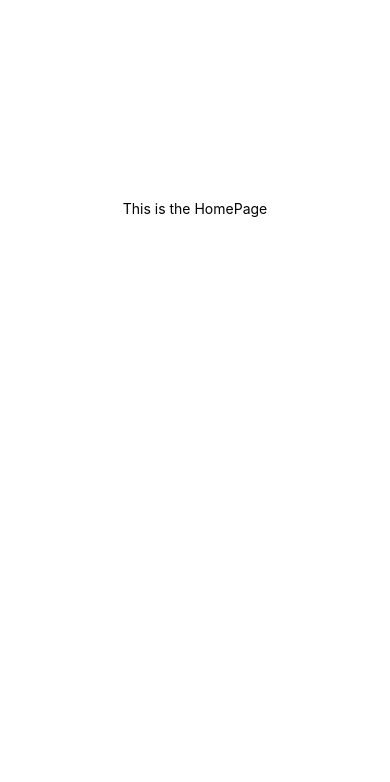
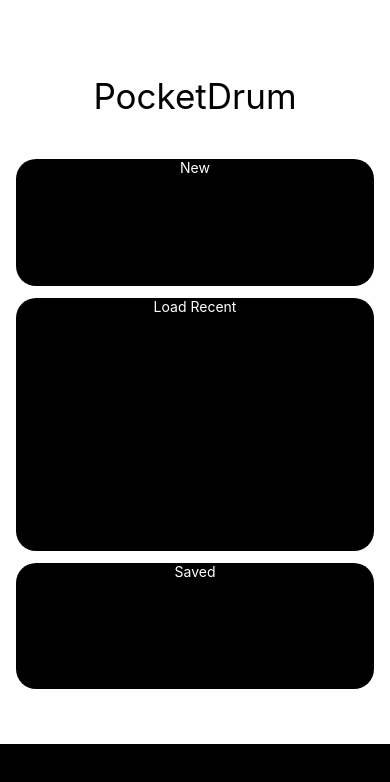
Before and after one commit to Quinnsmitth/PocketDrum, a React Native app: screen / in a window 390 px wide. Shown: the top 782 px of the page. Built offline with nearby package versions, Linux system fonts and the light colour scheme.

Commit message:
Finished main layout of the home screen. Next fill the boxes

```diff
--- a/App.js
+++ b/App.js
@@ -1,13 +1,67 @@
-import { Text, View, Pressable, StyleSheet, ScrollView } from 'react-native';
+import { Text, View, StyleSheet, useWindowDimensions } from 'react-native';
 
-export default function App (){
-    return(
-        <ScrollView style= {{backgroundColor:'white',
-                             flexDirection:'column'}}>
+export default function App() {
+    const { height, width } = useWindowDimensions();
 
-            <Text style={{textAlign:"center",
-                          marginTop:200}}>This is the HomePage</Text>
+    return (
+        <View style={styles.screen}>
+            <Text style={styles.header}>PocketDrum</Text>
+            <View style={[styles.topBox, { height: height * 0.15, width: width * 0.92 }]}>
+                <Text style={styles.c_text}>New</Text>
+            </View>
 
-        </ScrollView>
+            <View style={[styles.middleBox, { height: height * 0.30, width: width * 0.92 }]}>
+                <Text style={styles.c_text}>Load Recent</Text>
+            </View>
 
-    );}
+            <View style={[styles.bottomBox, { height: height * 0.15, width: width * 0.92 }]}>
+                <Text style={styles.c_text}>Saved</Text>
+            </View>
+
+            <View style={styles.nav}></View>
+
+        </View>
+    );
+}
+
+const styles = StyleSheet.create({
+    nav: {
+
+    backgroundColor: 'black',
+    height: 100,
+    width: '100%',
+    position: 'absolute',
+    bottom: 0},
+
+    header:{
+        fontSize:35,
+        marginBottom:30
+    },
+    screen: {
+        flex: 1,
+        backgroundColor: 'white',
+        paddingTop: 75,
+        alignItems: 'center',
+        gap: 12,
+    },
+
+    topBox: {
+        backgroundColor: 'black',
+        borderRadius: 20,
+    },
+
+    middleBox: {
+        backgroundColor: 'black',
+        borderRadius: 20,
+    },
+
+    bottomBox: {
+        backgroundColor: 'black',
+        borderRadius: 20,
+    },
+
+    c_text: {
+        textAlign: 'center',
+        color: 'white',
+    },
+});
```
